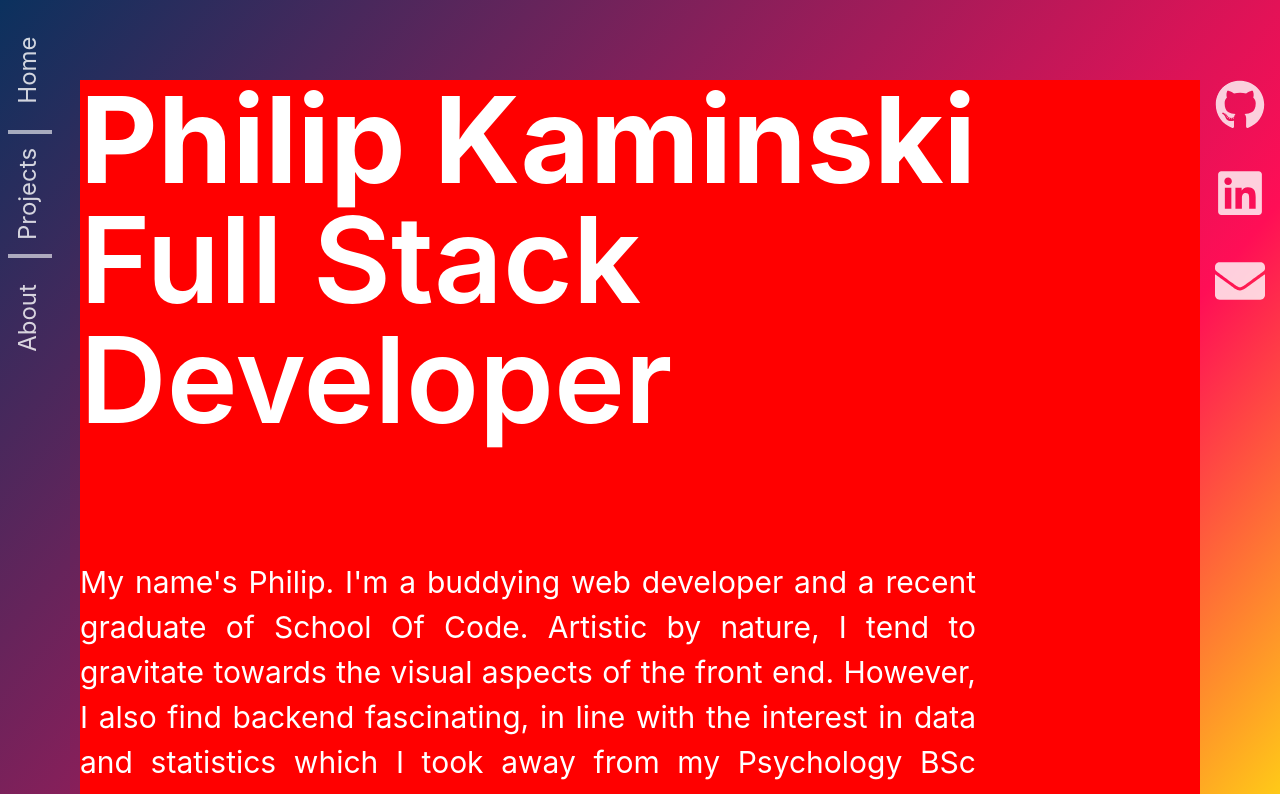
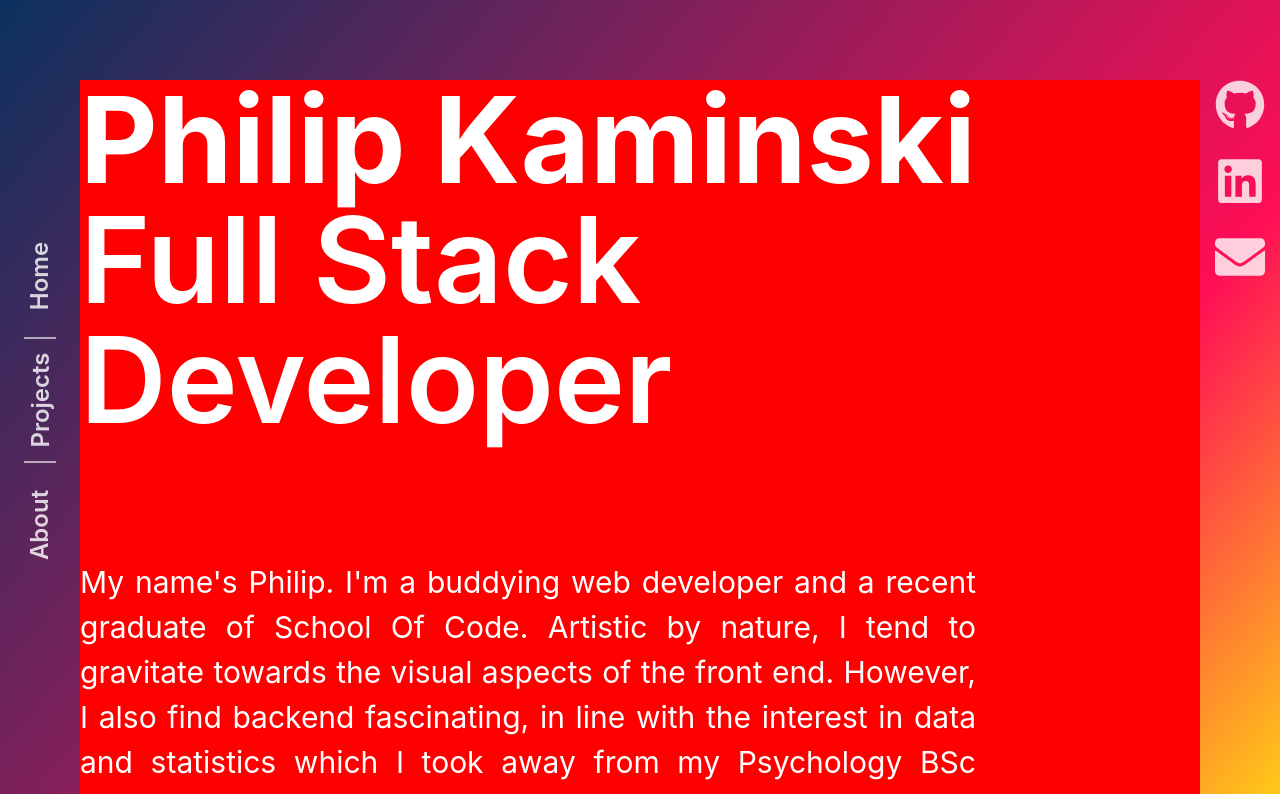
Before and after one commit to AureaFlamma/portfolio_vercel, a Next.js app: page / in a window 1280 px wide. Shown: the top 794 px of the page. Built offline with nearby package versions, Linux system fonts and the light colour scheme.

Commit message:
Refctored and styled Page Nav

```diff
--- a/components/PageNav.jsx
+++ b/components/PageNav.jsx
@@ -10,73 +10,51 @@ import {
 } from "@chakra-ui/react";
 import { Link as LinkScroll } from "react-scroll";
 
+//As with Socials Nav, width (in the code - height, because of the rotation) of NavButton and PageNav is 50px. Width of padding is 80px.
+//This means that left-offsetting PageNav by 15px ((80px-50px)/2) will justify it horizontally
+
+const NavButton = ({ to }) => {
+  return (
+    <LinkScroll to={to} spy={true} smooth={true} offset={-80} duration={500}>
+      <Button
+        transform="rotate(270deg)"
+        h="50px"
+        bg="null"
+        _hover={{ color: "#FFBC1D" }}
+        _focus={{ color: "#FFBC1D" }}
+        _active={{}} //This is only to override the default chakra _active styling for buttons
+        color="whiteAlpha.800"
+        cursor="pointer"
+      >
+        <Text fontSize={"2xl"} textTransform="capitalize">
+          {to}
+        </Text>
+      </Button>
+    </LinkScroll>
+  );
+};
+
 const PageNav = () => {
-  const navigationData = [{ name: "About", link: "#About" }];
   return (
     <Flex
       direction="column"
       position="fixed"
-      top="10px"
-      left="10px"
+      top="calc(50vh - 150px)" //just offsetting it by 50vh would put the *top edge* of the Flex 50vh below top edge of viewport. subtracting half of the height of the flexbox (i.e. half of 300px) will put its *centre* in the middle of the screen
+      left="15px"
       align="center"
-      w="40px"
+      w="50px"
+      h="300px"
+      lineHeight={"3em"} //This is needed so that the dividers stay more or less in the middle of the letters. Without it they start at the top of the letter.
     >
-      <LinkScroll to="home" spy={true} smooth={true} offset={50} duration={500}>
-        <Flex
-          transform="rotate(270deg)"
-          h="40px"
-          bg="null"
-          my="40px"
-          px="40px"
-          _hover={{ color: "#FFBC1D" }}
-          color="whiteAlpha.800"
-          cursor="pointer"
-        >
-          <Text fontSize={"2xl"}>Home</Text>
-        </Flex>
-      </LinkScroll>
-      <Divider border="2px" />
-      <LinkScroll
-        to="projects"
-        spy={true}
-        smooth={true}
-        offset={50}
-        duration={500}
-      >
-        <Flex
-          transform="rotate(270deg)"
-          h="40px"
-          bg="null"
-          my="40px"
-          px="40px"
-          color="whiteAlpha.800"
-          _hover={{ color: "#FFBC1D" }}
-          cursor="pointer"
-        >
-          <Text fontSize={"2xl"}>Projects</Text>
-        </Flex>
-      </LinkScroll>
-      <Divider border="2px" />
-      <LinkScroll
-        to="about"
-        spy={true}
-        smooth={true}
-        offset={50}
-        duration={500}
-      >
-        <Flex
-          transform="rotate(270deg)"
-          h="40px"
-          bg="null"
-          my="40px"
-          px="40px"
-          color="whiteAlpha.800"
-          _hover={{ color: "#FFBC1D" }}
-          cursor="pointer"
-        >
-          <Text fontSize={"2xl"}>About</Text>
-        </Flex>
-      </LinkScroll>
+      <NavButton to="home" />
+      <Spacer />
+      <Divider border="1px" w="60%" />
+      <Spacer />
+      <NavButton to="projects" />
+      <Spacer />
+      <Divider border="1px" w="60%" />
+      <Spacer />
+      <NavButton to="about" />
     </Flex>
   );
 };
--- a/components/SocialsNav.jsx
+++ b/components/SocialsNav.jsx
@@ -6,48 +6,34 @@ import { FaLinkedin } from "react-icons/fa";
 //The big Flex is offset-top by 80px, which is the height of the top padding of the page
 //The icons (and therefore the flex) have a width of 50px. The right padding of the page is 80px, so right-offseting the big Flex by 15px justifies it horizontally.
 
-const SocialsNav3 = () => {
+const SocialIcon = ({ href, icon }) => {
   return (
-    <Flex direction={"column"} position="fixed" top="80px" right="15px">
-      <Link href="https://github.com/AureaFlamma" isExternal>
+    <Link href={href} isExternal>
       <Icon
-          as={FaGithub}
+        as={icon}
         color="whiteAlpha.800"
         _hover={{
           color: "#FFC21B",
         }}
         w="50px"
         h="50px"
-          my="4"
-          mt="0"
-          borderRadius={"50px"}
       />
     </Link>
-      <Link href="https://www.linkedin.com/in/kaminskp/" isExternal>
-        <Icon
-          as={FaLinkedin}
-          color="whiteAlpha.800"
-          _hover={{
-            color: "#FFC21B",
-          }}
-          w="50px"
-          h="50px"
-          my="4"
+  );
+};
+
+const SocialsNav3 = () => {
+  return (
+    <Flex direction={"column"} position="fixed" top="80px" right="15px" gap="5">
+      <SocialIcon href="https://github.com/AureaFlamma" icon={FaGithub} />
+      <SocialIcon
+        href="https://www.linkedin.com/in/kaminskp/"
+        icon={FaLinkedin}
       />
-      </Link>
-      <Link href="mailto:philip.doge.kaminski@gmail.com" target="_top">
-        <Icon
-          as={FaEnvelope}
-          color="whiteAlpha.800"
-          _hover={{
-            color: "#FFC21B",
-          }}
-          w="50px"
-          h="50px"
-          my="4"
-          mb="0"
+      <SocialIcon
+        href="mailto:philip.doge.kaminski@gmail.com"
+        icon={FaEnvelope}
       />
-      </Link>
     </Flex>
   );
 };
--- a/components/TextCard.jsx
+++ b/components/TextCard.jsx
@@ -1,9 +1,11 @@
 import { Flex, Spacer, Text } from "@chakra-ui/react";
 import React from "react";
 
+//Height of Text Card set to height of viewport - height of margin
+
 function TextCard({ title, subtitle, paragraph, id }) {
   return (
-    <Flex h="90vh" direction="column" id={id} bg="red">
+    <Flex h="calc(100vh - 80px)" direction="column" id={id} bg="red">
       <Text fontSize="120" fontWeight="700" lineHeight={"1"}>
         {title}
       </Text>
```
Also changed, not shown: 1 other file (tests, documents, lock files or other folders). Lines whose indentation alone changed are shown as unchanged.
